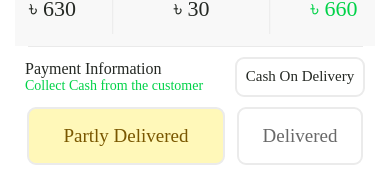
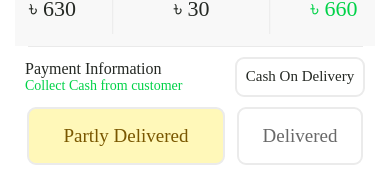
Before and after one commit to mehedirana/Rider_App, a React Native app: screen /OrderDetails in a window 390 px wide. Shown: the part 383-552 px from the top of the page. Built offline with nearby package versions, Linux system fonts and the light colour scheme.

Commit message:
design update

```diff
--- a/src/screens/OrderDetailsScreen.js
+++ b/src/screens/OrderDetailsScreen.js
@@ -199,7 +199,7 @@ const OrderDetailsScreen = () => {
                 Payment Information
               </Text>
               <Text style={[{ color: COLORS.primary, marginRight: 5 }, FONTS.xtraSmall]}>
-                Collect Cash from the customer
+                Collect Cash from customer
               </Text>
             </View>
             <View style={{
```
